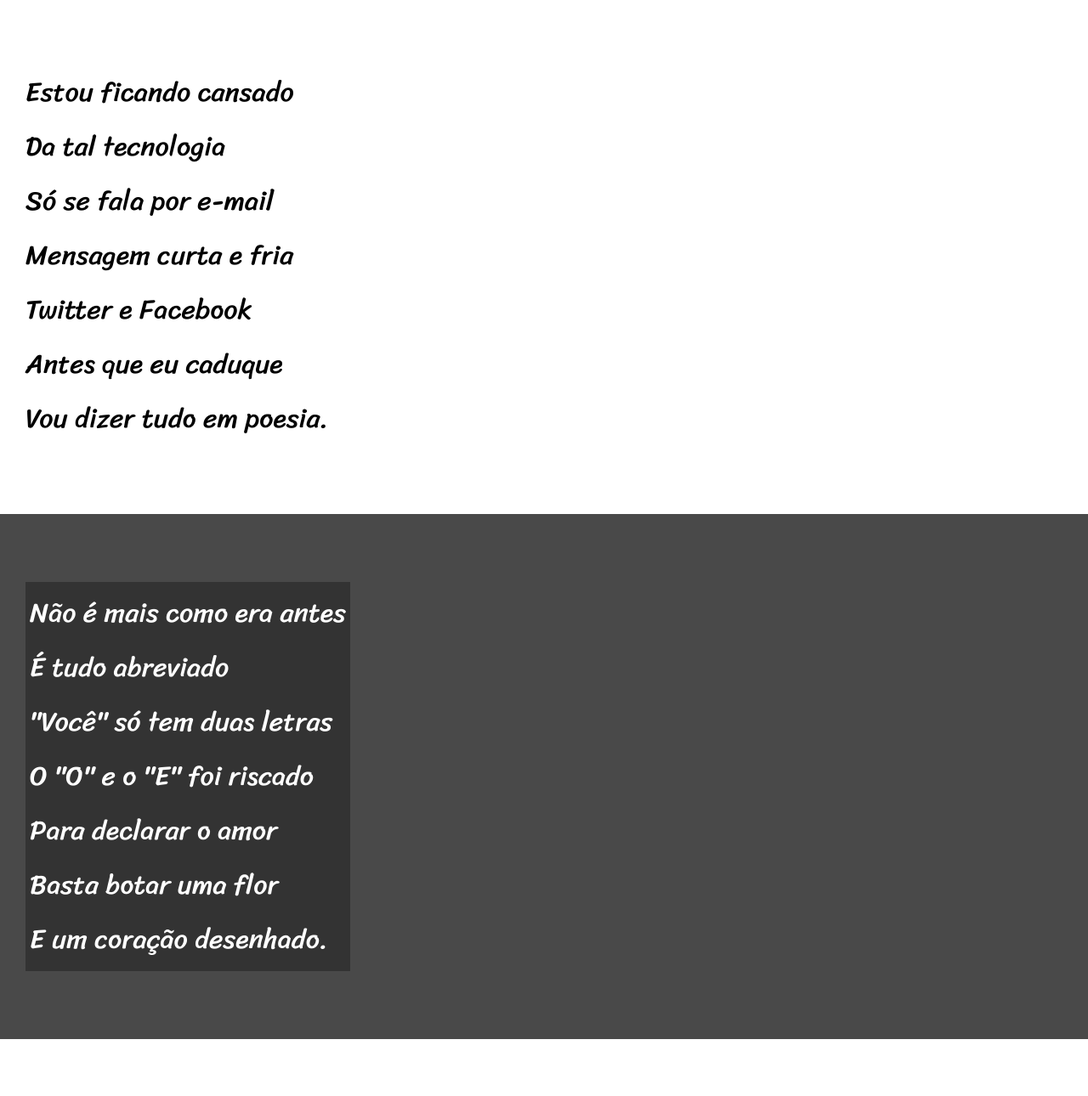
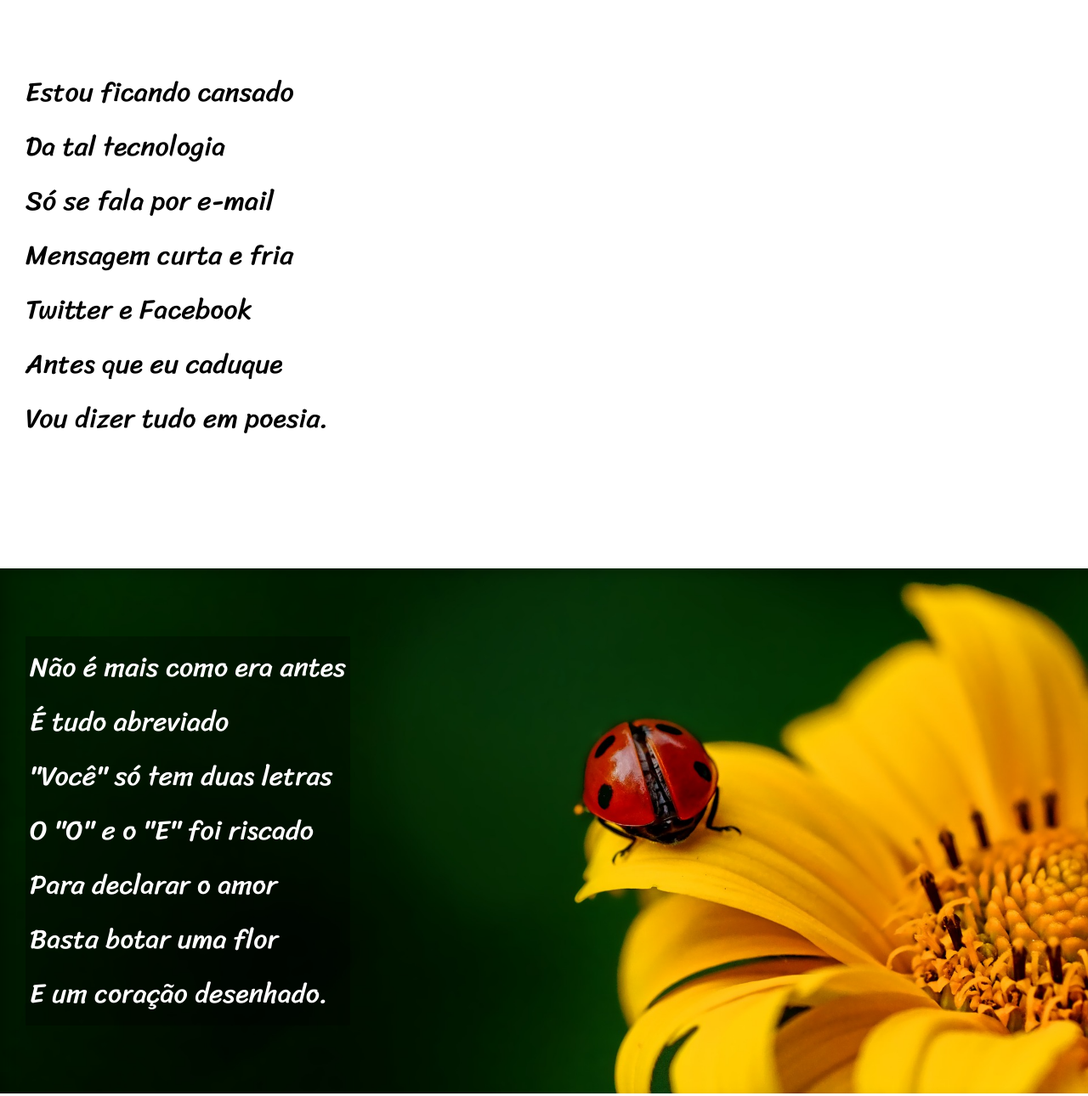
Before and after one commit to erico-adriano/html5-e-css3, a plain HTML site: page 1-desafios/d12/index.html in a window 1280 px wide. Shown: the part 195-1485 px from the top of the page at 85% size. Drawn offline with Linux system fonts and the light colour scheme.

Commit message:
add imagens e efeito parallax

```diff
--- a/1-desafios/d12/estilo/style.css
+++ b/1-desafios/d12/estilo/style.css
@@ -60,6 +60,10 @@ section {
     font-size: 2.5vw;
 }
 
+section > p {
+    padding-bottom: 2em;
+}
+
 section.normal {
     background-color: white;
     color: black;
@@ -68,6 +72,10 @@ section.normal {
 section.imagem {
     background-color: rgb(73, 73, 73);
     color: white;
+    background-size: cover;
+    box-shadow: inset 6px 6px 13px 0px rgba(0, 0, 0, 0.208);
+    background-attachment: fixed;
+
 }
 
 section.imagem > p {
@@ -76,6 +84,16 @@ section.imagem > p {
     padding: 5px;
 }
 
+section#img01 {
+    background-image: url(../imagens/background001.jpg);
+    background-position: right center;
+}
+
+section#img02 {
+    background-image: url(../imagens/background002.jpg);
+    background-position: right center;
+}
+
 footer {
     background-color: black;
     color: white;
--- a/1-desafios/d12/index.html
+++ b/1-desafios/d12/index.html
@@ -24,7 +24,7 @@
         </p>
     </section>
 
-    <section class="imagem">
+    <section class="imagem" id="img01">
         <p>
             Não é mais como era antes <br>
             É tudo abreviado <br>
@@ -57,7 +57,7 @@
         </p>
     </section>
 
-    <section class="imagem">
+    <section class="imagem" id="img02">
         <p>
             Tenho saudade das cartas <br>
             Escritas com a própria mão <br>
```
